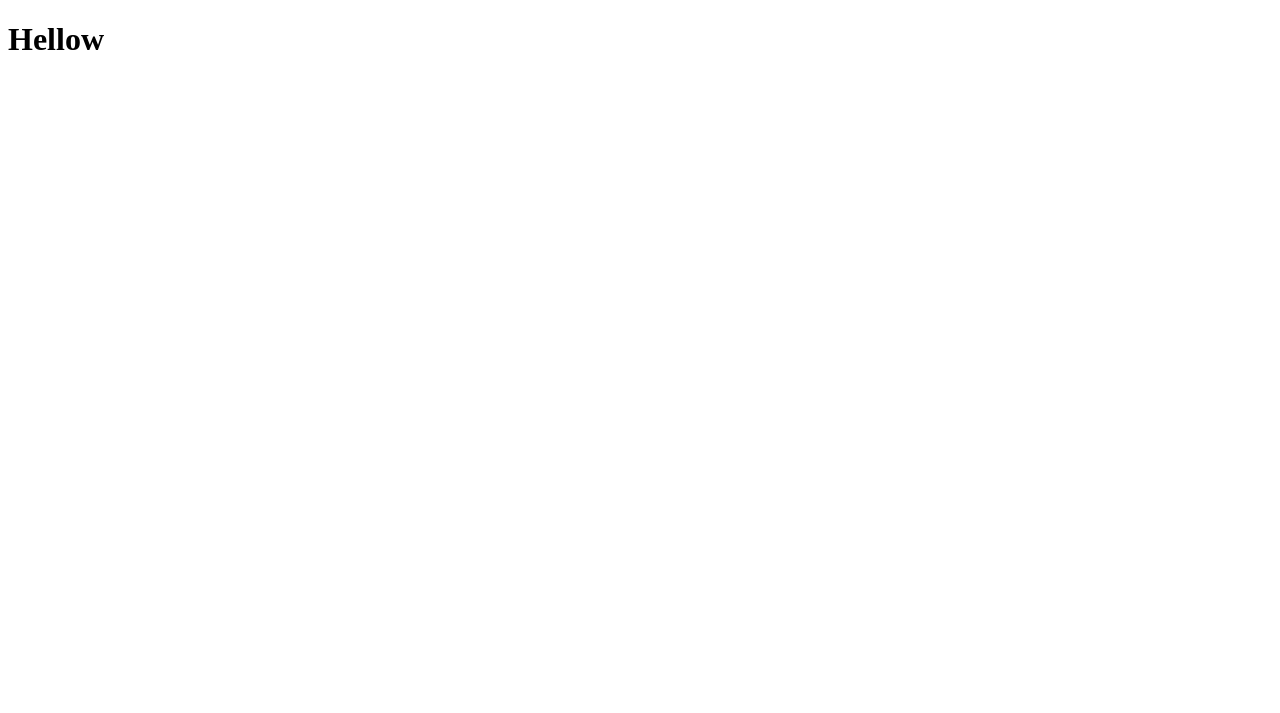
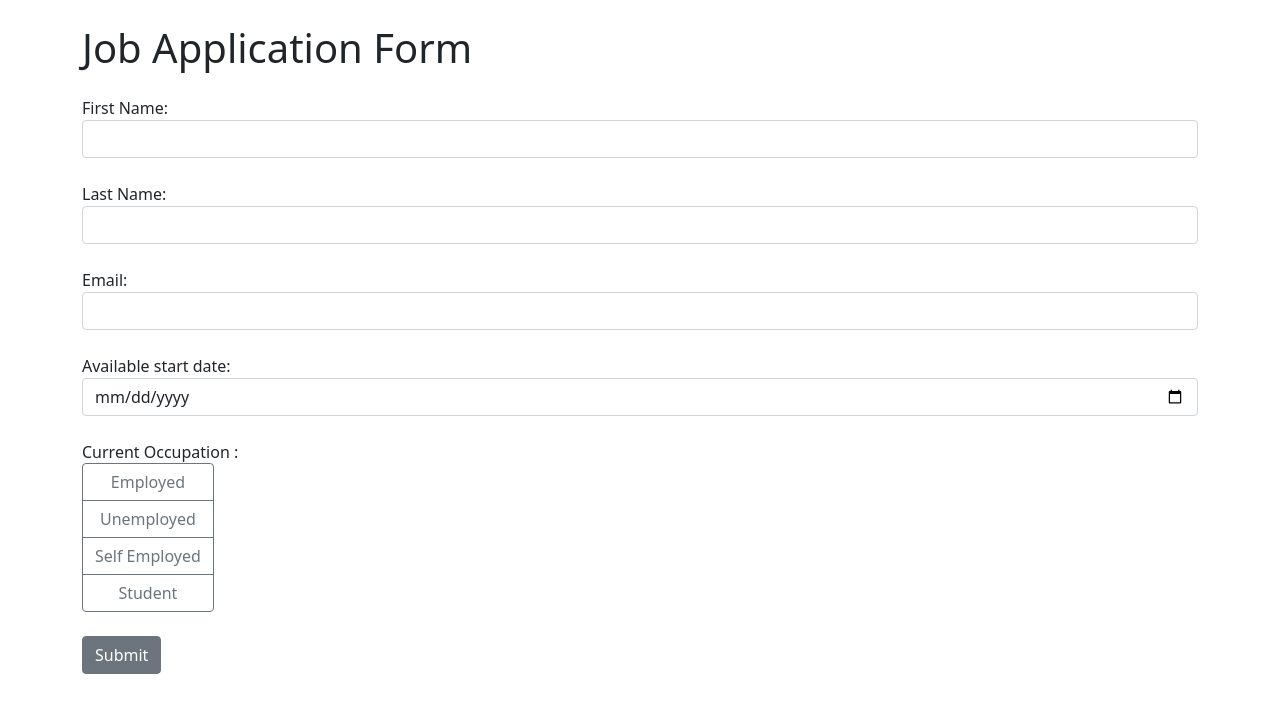
Before and after one commit to dotanGit/application-form-django, a Django app: page / in a window 1280 px wide. Before the commit the part shown is almost empty. Shown: the top 713 px of the page. Run offline with Django 4.2, Linux system fonts and the light colour scheme.

Commit message:
Creating a form model, storing the input data into a variable.

```diff
--- a/job_application/templates/index.html
+++ b/job_application/templates/index.html
@@ -1,10 +1,59 @@
-<!DOCTYPE html>
-<html lang="en">
-<head>
-    <meta charset="UTF-8">
-    <title>Title</title>
-</head>
-<body>
-    <h1>Hellow</h1>
-</body>
+<!doctype html>
+<html>
+    <head>
+        <meta charset="utf-8">
+        <meta name="viewpoint" content="width=device-width, initial-scale=1, shrink-to-fit=no">
+        <link rel="stylesheet" href="https://cdn.jsdelivr.net/npm/bootstrap@5.1.3/dist/css/bootstrap.min.css">
+    </head>
+    <body>
+        <div class="container">
+            <h1 class="mt-4 mb-4">Job Application Form</h1>
+            <form method="post">
+                {% csrf_token %}
+                <div class="form-group mb-4">
+                    <label for="first_name">First Name:</label>
+                    <input class="form-control" type="text" id="first_name" name="first_name" required>
+                </div>
+                <div class="form-group mb-4">
+                    <label for="last_name">Last Name:</label>
+                    <input class="form-control" type="text" id="last_name" name="last_name" required>
+                </div>
+                <div class="form-group mb-4">
+                    <label for="email">Email:</label>
+                    <input class="form-control" type="email" id="email" name="email" required>
+                </div>
+                <div class="form-group mb-4">
+                    <label for="date">Available start date:</label>
+                    <input class="form-control" type="date" id="date" name="date" required>
+                </div>
+                <div class="form-group mb-4">
+                    <label>Current Occupation :</label>
+                    <br>
+                    <div class="btn-group-vertical" id="occupation">
+                        <input class="btn-check form-control" type="radio" id="employed" name="occupation" value="employed" required>
+                        <label class="btn btn-outline-secondary" for="employed">Employed</label>
+
+                        <input class="btn-check form-control" type="radio" id="unemployed" name="occupation" value="unemployed" required>
+                        <label class="btn btn-outline-secondary" for="unemployed">Unemployed</label>
+
+                        <input class="btn-check form-control" type="radio" id="self-employed" name="occupation" value="self-employed" required>
+                        <label class="btn btn-outline-secondary" for="self-employed">Self Employed</label>
+
+                        <input class="btn-check form-control" type="radio" id="student" name="occupation" value="student" required>
+                        <label class="btn btn-outline-secondary" for="student">Student</label>
+                    </div>
+                </div>
+                <button class="btn btn-secondary mb-4" type="submit">Submit</button>
+                {% if messages %}
+                <div class="alert alert-success">
+                    {% for message in messages %}
+                        {{ message }}
+                    {% endfor %}
+                </div>
+                {% endif %}
+            </form>
+        </div>
+        <script src="https://code.jquery.com/jquery-3.6.0.min.js"></script>
+        <script src="https://cdn.jsdelivr.net/npm/bootstrap@5.1.3/dist/js/bootstrap.min.js"></script>
+    </body>
 </html>
--- a/job_application/views.py
+++ b/job_application/views.py
@@ -1,4 +1,13 @@
 from django.shortcuts import render
+from .forms import ApplicationForm
 
 def index(request):
+    if request.method == "POST":
+        form = ApplicationForm(request.POST)
+        if form.is_valid():
+            first_name = form.cleaned_data["first_name"]
+            last_name = form.cleaned_data["last_name"]
+            email = form.cleaned_data["email"]
+            date = form.cleaned_data["date"]
+            occupation = form.cleaned_data["occupation"]
     return render(request,"index.html")
```
Also changed, not shown: job_application/forms.py (added, +7 -0 lines).
